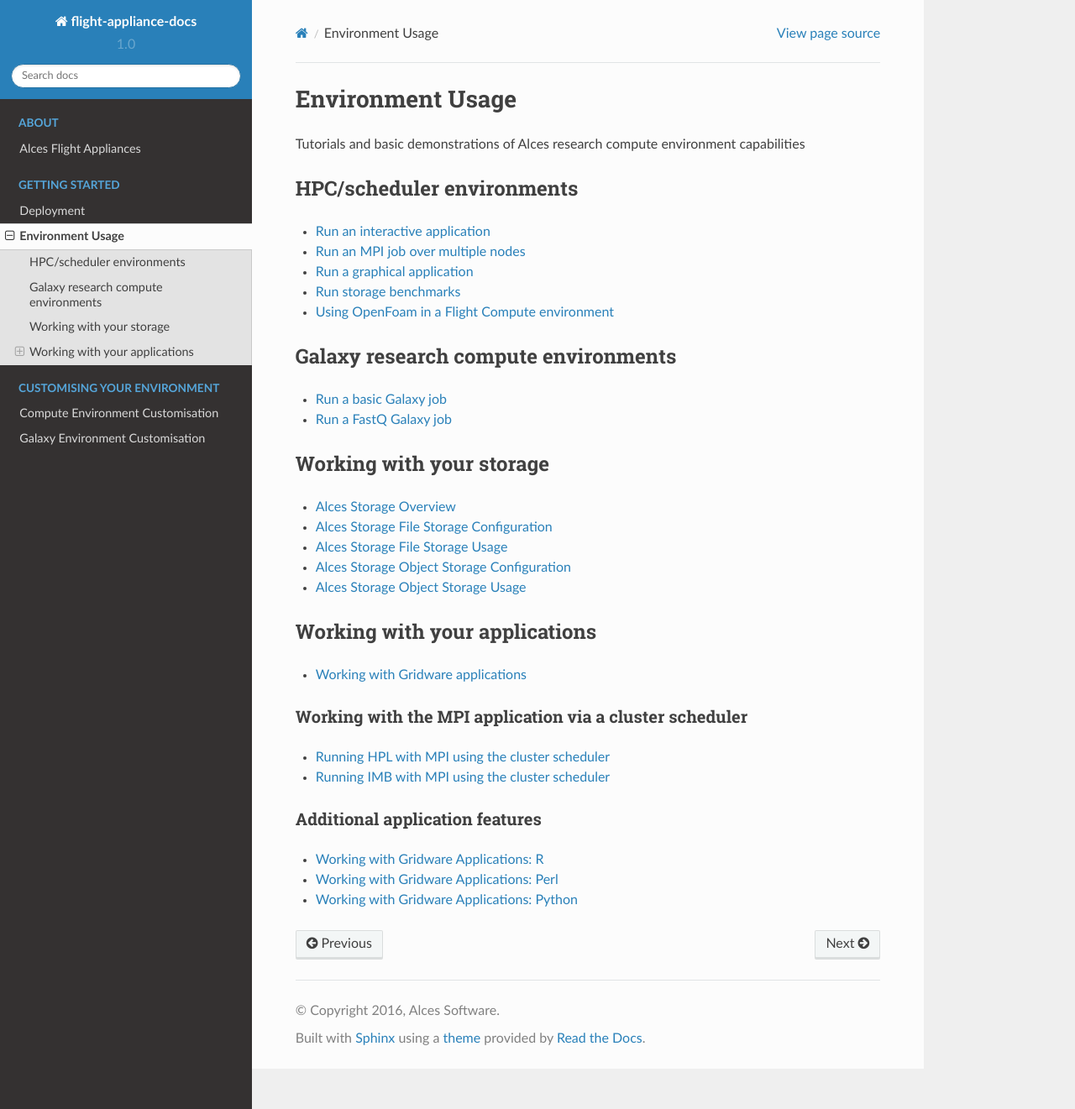
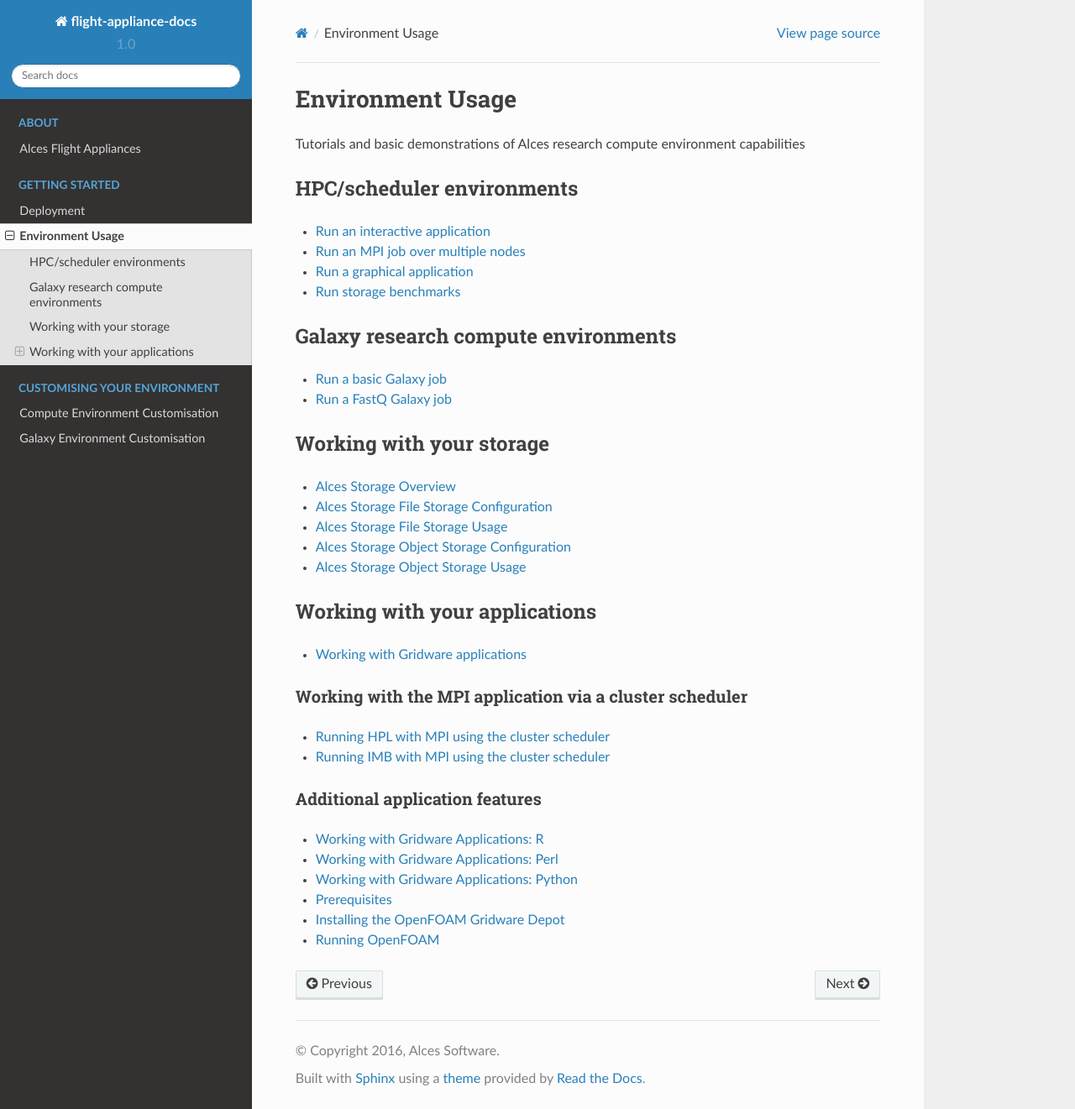
Before and after one commit to alces-software/flight-appliance-docs, a Sphinx documentation site: the page built from docs/source/getting-started/environment-usage/environment_usage.rst, in a window 1280 px wide and 1321 px high. Shown: the whole window at 84% size. Built offline with Sphinx 7.4.7 and the Read the Docs theme 2.0.0, drawn with Linux system fonts in a browser that asks for light colours.

Commit message:
Move OpenFoam guide to Gridware section

```diff
--- a/docs/source/getting-started/environment-usage/environment_usage.rst
+++ b/docs/source/getting-started/environment-usage/environment_usage.rst
@@ -14,7 +14,6 @@
 * :ref:`Run an MPI job over multiple nodes <run-an-mpi-job>`
 * :ref:`Run a graphical application <run-a-graphical-application>`
 * :ref:`Run storage benchmarks <run-storage-benchmarks>`
-* :ref:`Using OpenFoam in a Flight Compute environment <using-openfoam-with-alces-flight-compute>`
 
 Galaxy research compute environments
 ------------------------------------
```
Also changed, not shown: docs/source/getting-started/environment-usage/gridware-features/using-openfoam-with-alces-flight-compute.rst (renamed from docs/source/getting-started/environment-usage/using-openfoam-with-alces-flight-compute.rst).
